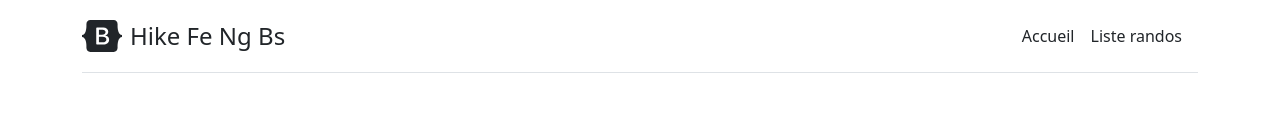
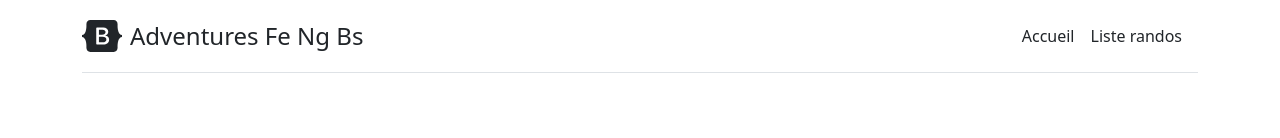
Before and after one commit to Beef-Bridge/adventures-fe-ng-bs, an Angular app: page / in a window 1280 px wide. Shown: the top 138 px of the page. Built offline with nearby package versions, Linux system fonts and the light colour scheme.

Commit message:
changement nom titre projet

```diff
--- a/src/app/app.component.html
+++ b/src/app/app.component.html
@@ -15,7 +15,7 @@
           viewBox="0 0 118 94"
           role="img"
         >
-          <title>Hike Fe Ng Bs</title>
+          <title>Adventures Fe Ng Bs</title>
           <path
             fill-rule="evenodd"
             clip-rule="evenodd"
@@ -23,7 +23,7 @@
             fill="currentColor"
           ></path>
         </svg>
-        <span class="fs-4">Hike Fe Ng Bs</span>
+        <span class="fs-4">Adventures Fe Ng Bs</span>
       </a>
 
       <nav class="d-inline-flex mt-2 mt-md-0 ms-md-auto">
```
